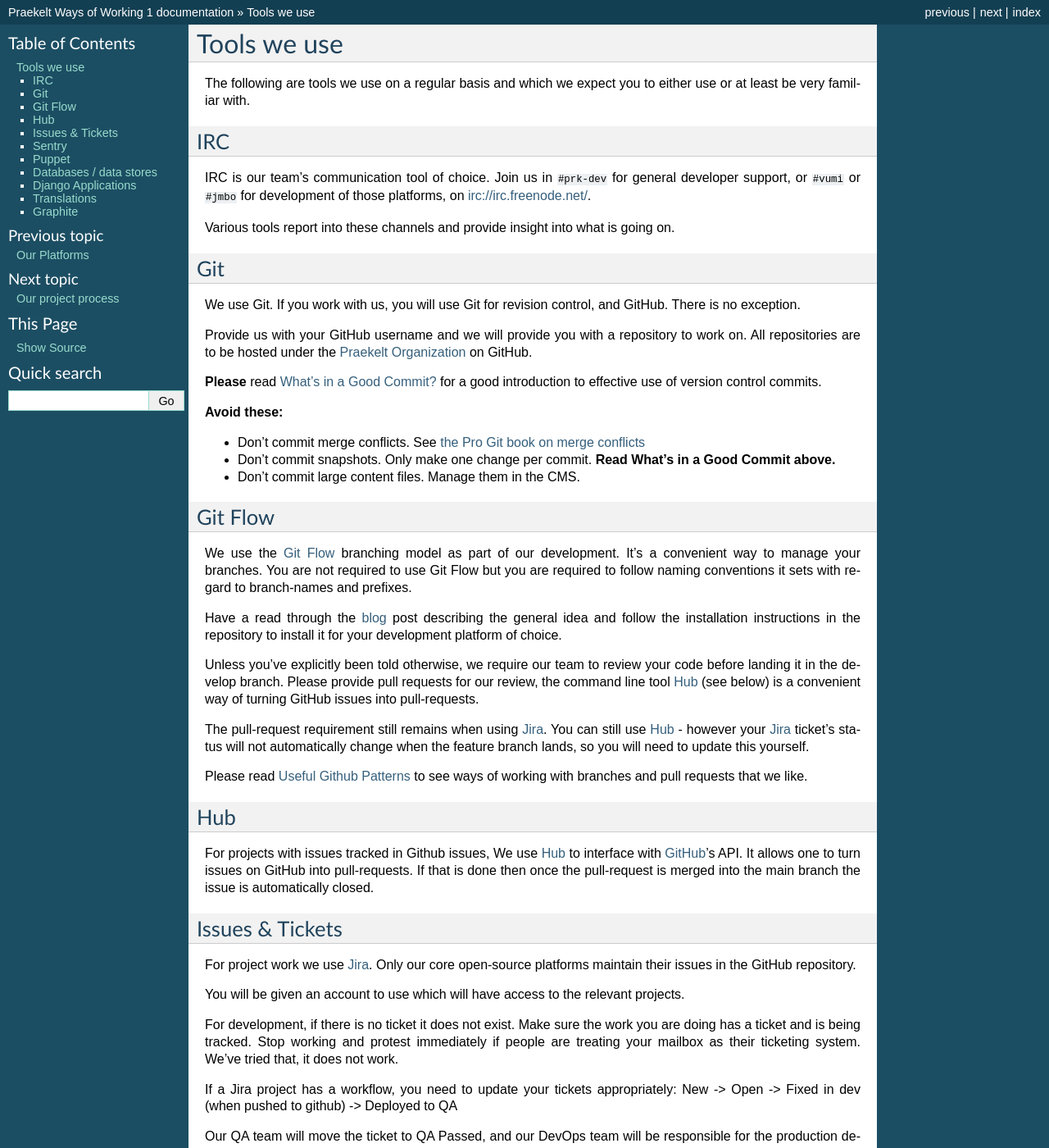
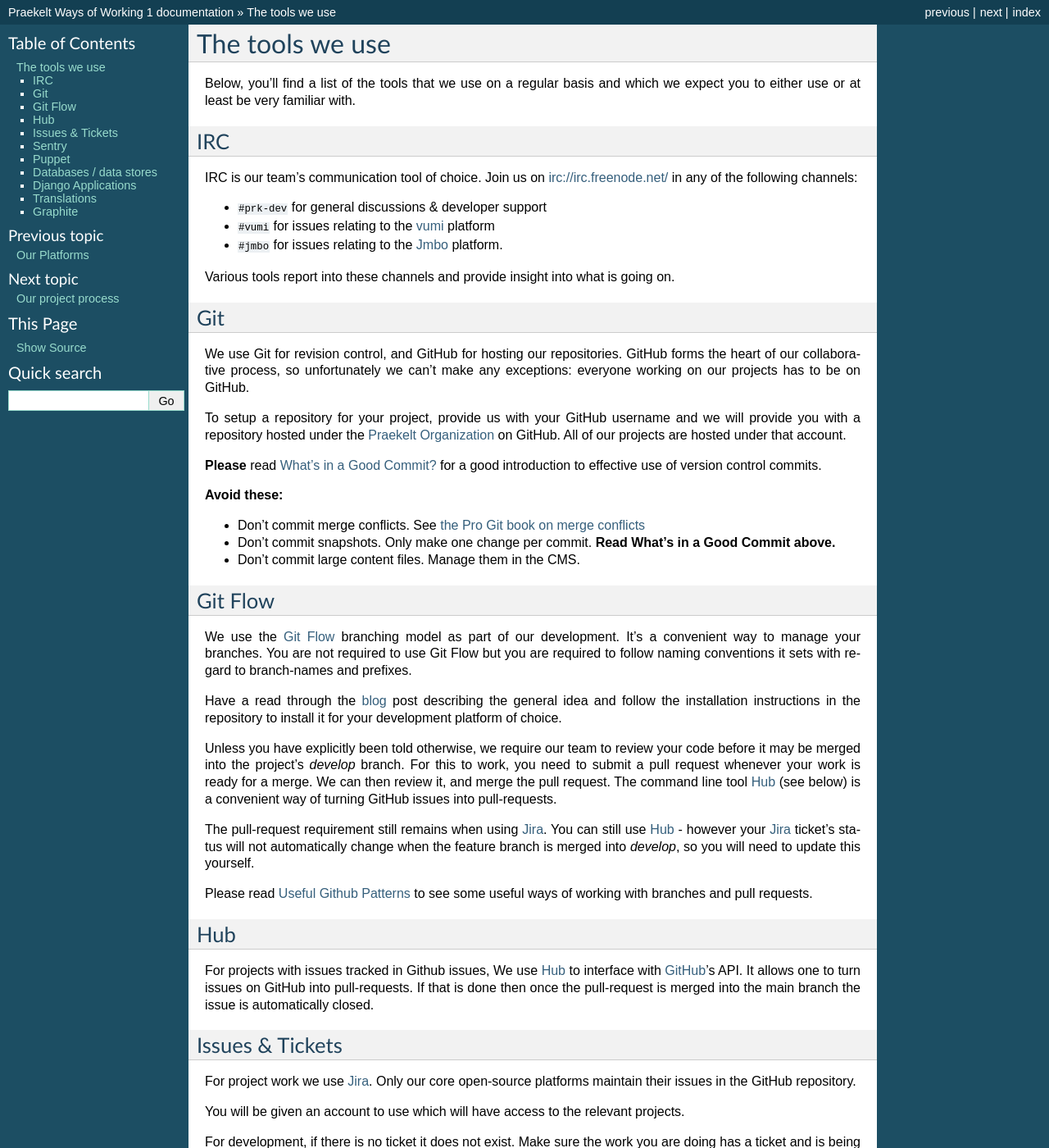
Before and after one commit to praekeltfoundation/ways-of-working, a Sphinx documentation site: the page built from docs/tools.rst, in a window 1280 px wide and 1400 px high. Shown: the whole window at 82% size. Built offline with Sphinx 7.4.7, drawn with Linux system fonts in a browser that asks for light colours; some of the changed text lies outside the part shown.

Commit message:
'Tools we use' language updates.

```diff
--- a/docs/tools.rst
+++ b/docs/tools.rst
@@ -1,15 +1,17 @@
-Tools we use
-============
+The tools we use
+================
 
-The following are tools we use on a regular basis and which we expect
+Below, you'll find a list of the tools that we use on a regular basis and which we expect
 you to either use or at least be very familiar with.
 
 IRC
 ---
 
-IRC is our team's communication tool of choice. Join us in ``#prk-dev`` for general
-developer support, or ``#vumi`` or ``#jmbo`` for development of those platforms,
-on irc://irc.freenode.net/.
+IRC is our team's communication tool of choice. Join us on irc://irc.freenode.net/ in any of the following channels:
+
+- ``#prk-dev`` for general discussions & developer support
+- ``#vumi`` for issues relating to the `vumi`_ platform
+- ``#jmbo`` for issues relating to the `Jmbo`_ platform.
 
 Various tools report into these channels and provide insight into what is
 going on.
@@ -17,12 +19,12 @@
 Git
 ---
 
-We use Git. If you work with us, you will use Git for revision control,
-and GitHub. There is no exception.
+We use Git for revision control, and GitHub for hosting our repositories. GitHub forms the heart of our collaborative
+process, so unfortunately we can't make any exceptions: everyone working on our projects has to be on GitHub.
 
-Provide us with your GitHub username and we will provide you with a
-repository to work on. All repositories are to be hosted under the
-`Praekelt Organization`_ on GitHub.
+To setup a repository for your project, provide us with your GitHub username and we will provide you with a
+repository hosted under the
+`Praekelt Organization`_ on GitHub. All of our projects are hosted under that account.
 
 **Please** read `What's in a Good Commit? <http://dev.solita.fi/2013/07/04/whats-in-a-good-commit.html>`_
 for a good introduction to effective use of version control commits.
@@ -45,17 +47,19 @@
 post describing the general idea and follow the installation instructions
 in the repository to install it for your development platform of choice.
 
-Unless you've explicitly been told otherwise, we require our team to review
-your code before landing it in the develop branch.
-Please provide pull requests for our review, the command line tool Hub_ (see below) is
+Unless you have explicitly been told otherwise, we require our team to review
+your code before it may be merged into the project's `develop` branch.
+For this to work, you need to submit a pull request whenever your work is ready for a merge. We can then review it,
+and merge the pull request.
+The command line tool Hub_ (see below) is
 a convenient way of turning GitHub issues into pull-requests.
 
 The pull-request requirement still remains when using Jira_. You can still
 use Hub_ - however your Jira_ ticket's status will not automatically change
-when the feature branch lands, so you will need to update this yourself.
+when the feature branch is merged into `develop`, so you will need to update this yourself.
 
 Please read `Useful Github Patterns <http://blog.quickpeople.co.uk/2013/07/10/useful-github-patterns/>`_
-to see ways of working with branches and pull requests that we like.
+to see some useful ways of working with branches and pull requests.
 
 Hub
 ---
@@ -191,3 +195,5 @@
 .. _South: http://south.aeracode.org/
 .. _Haystack: http://haystacksearch.org/
 .. _Graphite: http://graphite.wikidot.com/
+.. _vumi: http://vumi.org/
+.. _Jmbo: http://www.jmbo.org/
```
